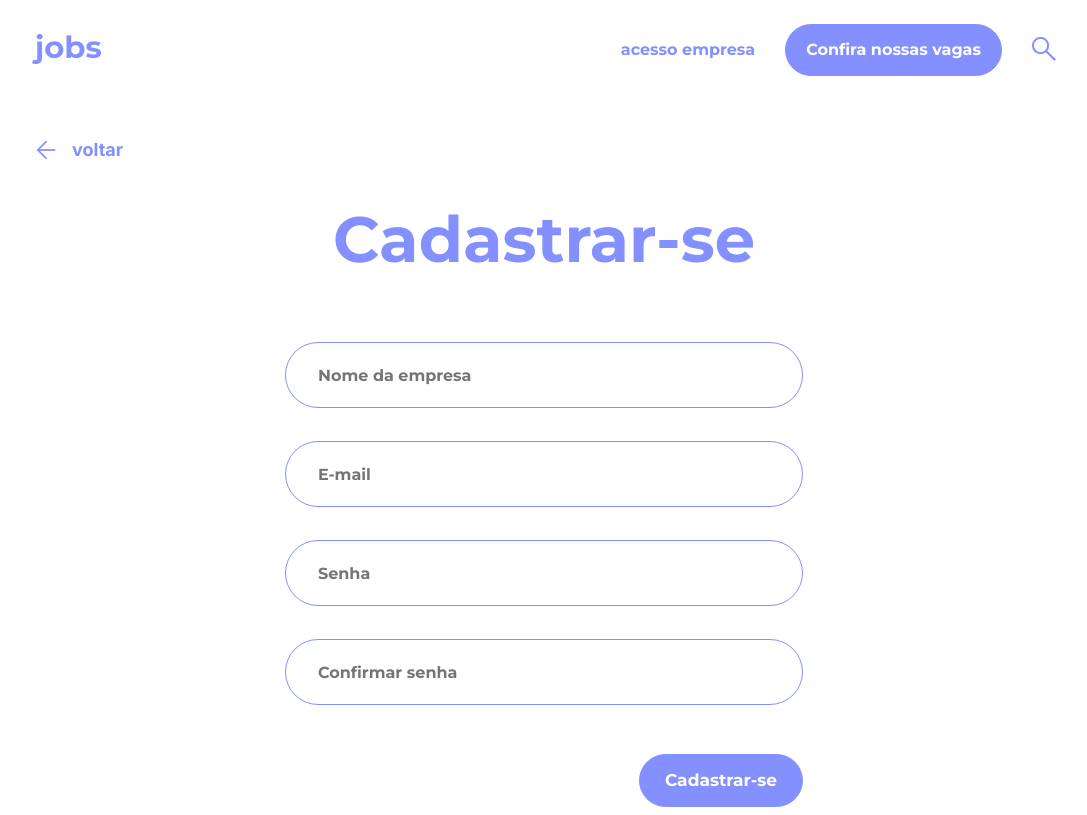
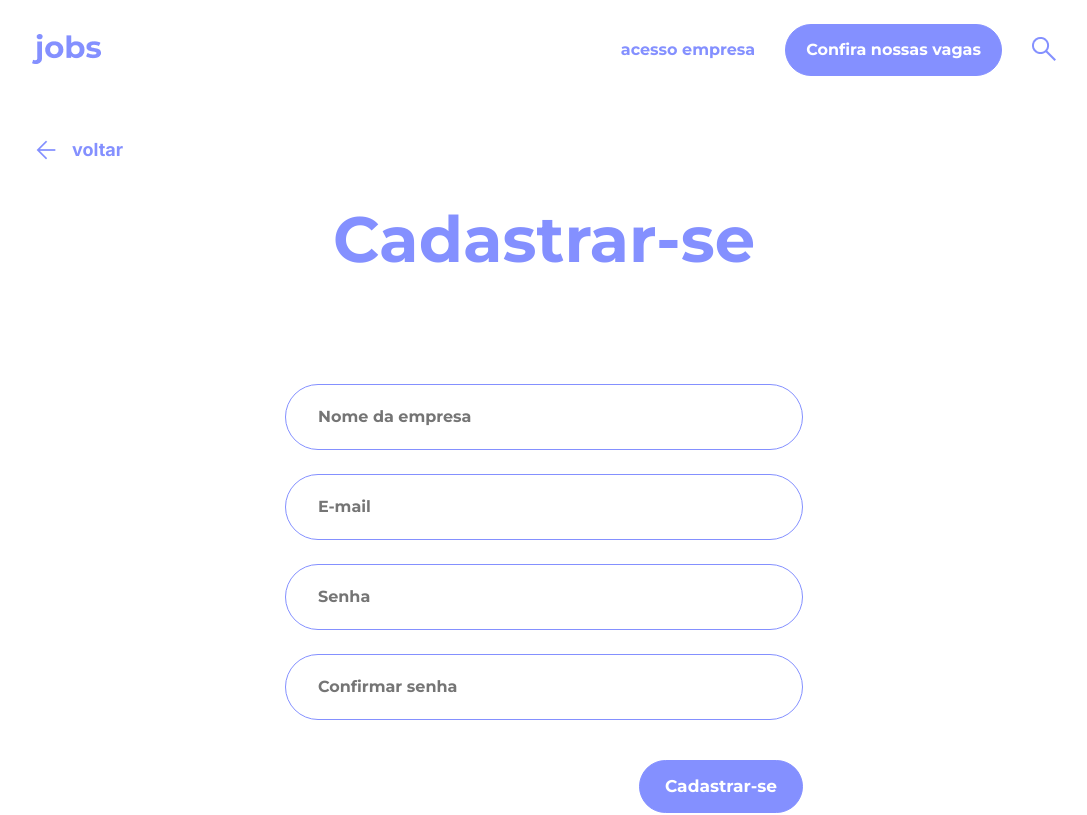
Before and after one commit to rcoelhomf/Kenzie-Jobs-T17-tsunode, a React (Vite) app: page /register in a window 1280 px wide. Shown: the top 815 px of the page, without its empty margins (96-1183 px from the left). Built offline with nearby package versions, Linux system fonts and the light colour scheme.

Commit message:
feat: styles pontuais em /login, /register, title fixe.

```diff
--- a/index.html
+++ b/index.html
@@ -1,14 +1,19 @@
 <!DOCTYPE html>
 <html lang="en">
+
 <head>
   <meta charset="UTF-8" />
   <link rel="icon" type="image/svg+xml" href="/vite.svg" />
-    <link href="https://fonts.googleapis.com/css2?family=Inter:wght@400;700&family=Montserrat:ital,wght@0,400;0,700;1,400;1,700&display=swap" rel="stylesheet">
+  <link
+    href="https://fonts.googleapis.com/css2?family=Inter:wght@400;700&family=Montserrat:ital,wght@0,400;0,700;1,400;1,700&display=swap"
+    rel="stylesheet">
   <meta name="viewport" content="width=device-width, initial-scale=1.0" />
-    <title>Kezie Jobs</title>
+  <title>Kenzie Jobs</title>
 </head>
+
 <body>
   <div id="root"></div>
   <script type="module" src="/src/main.tsx"></script>
 </body>
+
 </html>
--- a/src/Pages/Loginpage/style.ts
+++ b/src/Pages/Loginpage/style.ts
@@ -67,6 +67,12 @@
 
                 button {
 
+                    font-family: "Montserrat", sans-serif;
+                    font-weight: 700;
+                    font-size: 17px;
+                    line-height: 21px;
+                    color: var(--color-white);
+
                     padding: 1.2rem;
                     max-width: 97px;
                     width: 100%;
@@ -87,7 +93,9 @@
                 }
 
                 .link-text {
-                    text-decoration: none;
+                    text-decoration:none;
+
+                    color: var(--color-blue);
                 }
             }
 
--- a/src/Pages/Registerpage/style.ts
+++ b/src/Pages/Registerpage/style.ts
@@ -13,7 +13,7 @@
     justify-content: center;
     align-items: center;
 
-    gap: 4rem;
+    gap: 3rem;
 
     width: 100%;
     min-height: 70vh;
@@ -21,12 +21,13 @@
 
 export const StyledForm = styled.form`
     width: 518px;
+    min-height: 544px;
     display: flex;
     flex-direction: column;
     justify-content: center;
     align-items: center;
     position: relative;
-    gap: 2.0625rem;
+    gap: 1.5rem;
 `
 
 export const StyledDiv = styled.div`
--- a/src/routes/routesMain.tsx
+++ b/src/routes/routesMain.tsx
@@ -17,18 +17,18 @@
 
         <Routes>
             <Route element={<PublicRoutes />}>
+            </Route>
                 <Route path="/" element={<HomePage />}/>
                 <Route path="/search" element={<SearchPage />}/>
                 <Route path="/login" element={<LoginPage />}/>
                 <Route path="/register" element={<RegisterPage />}/>
+            <Route element={<ProtectedRoutes />}>
             </Route>
-            <Route element={<ProtectedRoutes />}>
                 <Route path="/admin" element={<AdminPage />}/>
                 <Route path="/admin/applications" element={<AdmApplications />}/>
                 <Route path="/admin/edit" element={<AdmEdit />}/>
                 <Route path="/admin/jobs" element={<AdmJobs />}/>
                 <Route path="/admin/newjob" element={<AdmNewJob />}/>
-            </Route>
         </Routes>
     )
 }
```
Lines whose indentation alone changed are shown as unchanged.
